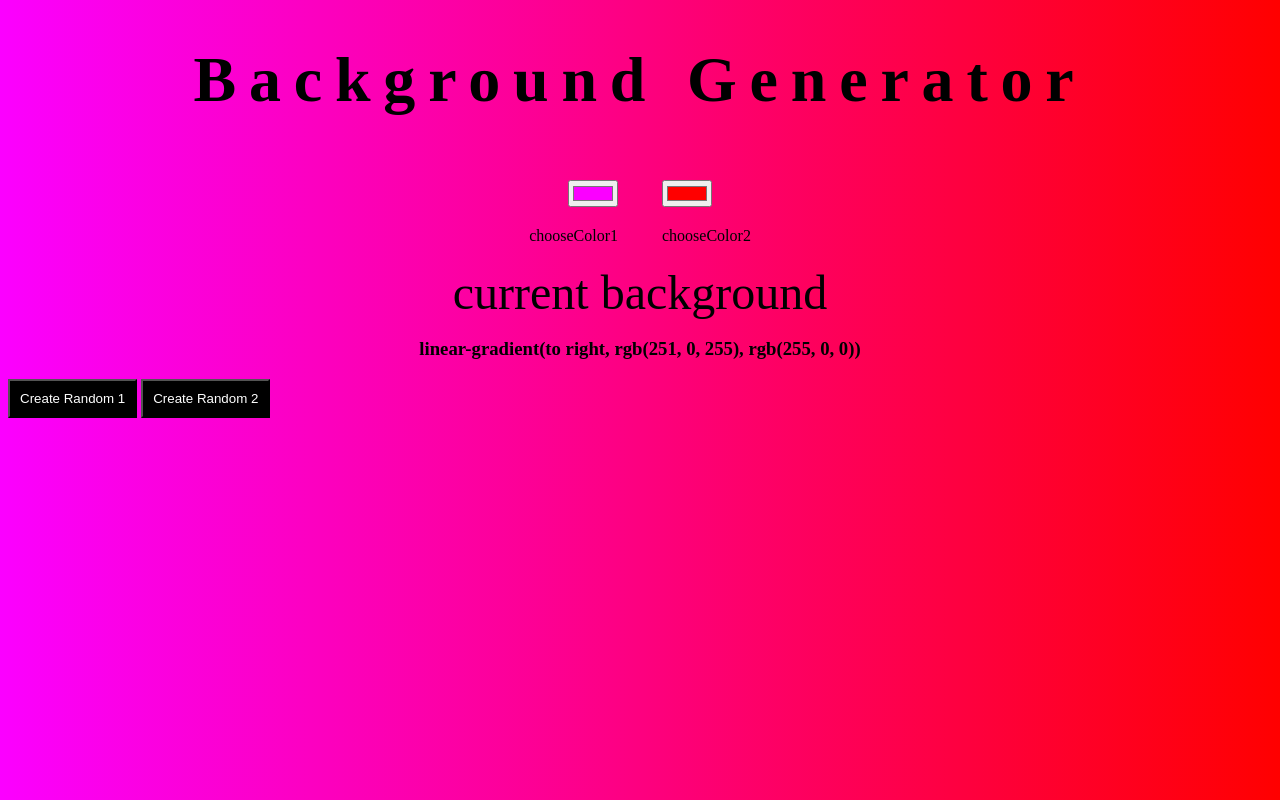
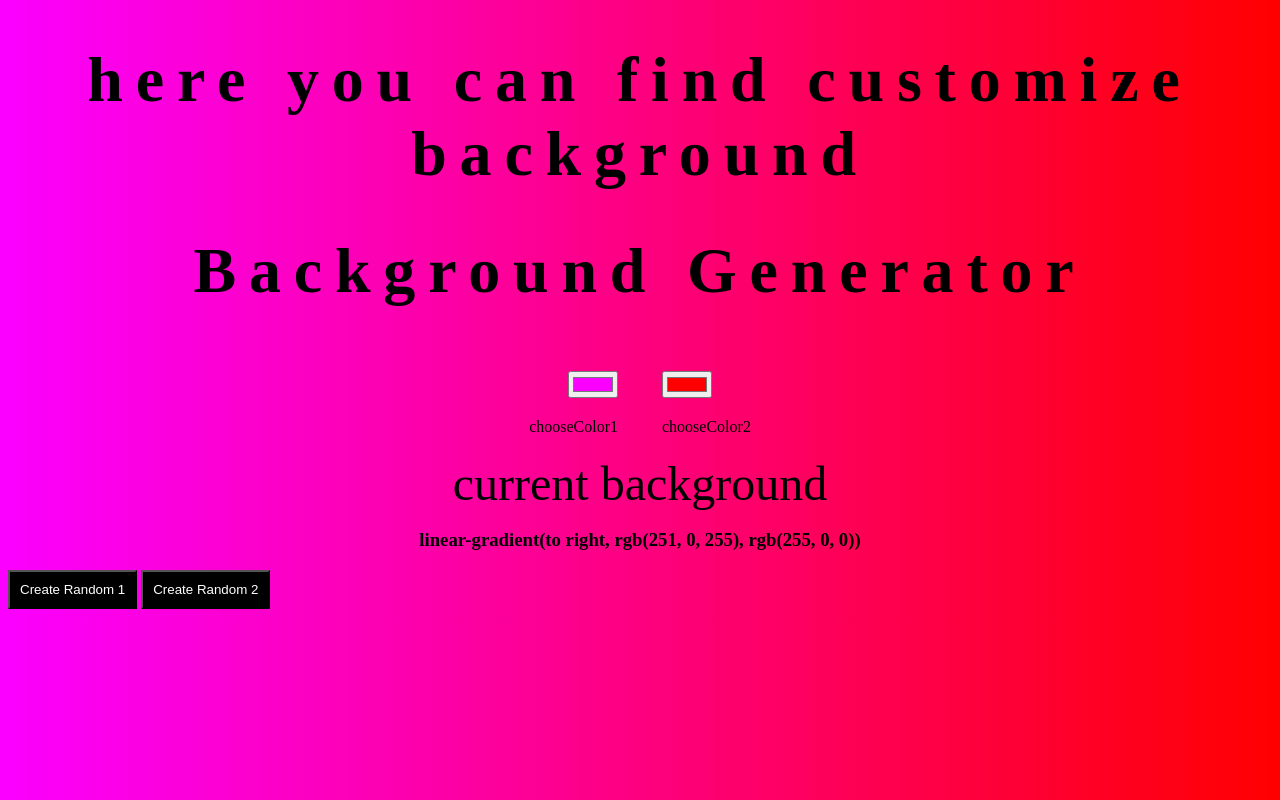
Before and after one commit to anant1818731024/BackgroundGenerater, a plain HTML site: page index.html in a window 1280 px wide. Drawn offline with Linux system fonts and the light colour scheme.

Commit message:
adding more information

```diff
--- a/index.html
+++ b/index.html
@@ -9,7 +9,8 @@
 
 </head>
 <body>
-    <h1>Background Generator</h1>
+    <h1>here you can find customize background</h1>
+    <h1>Background Generator </h1>
     <div>
         <input type="color" id = "color1" value = "#FB00FF">
         <input type="color" id = "color2" value = "#ff0000">
```
